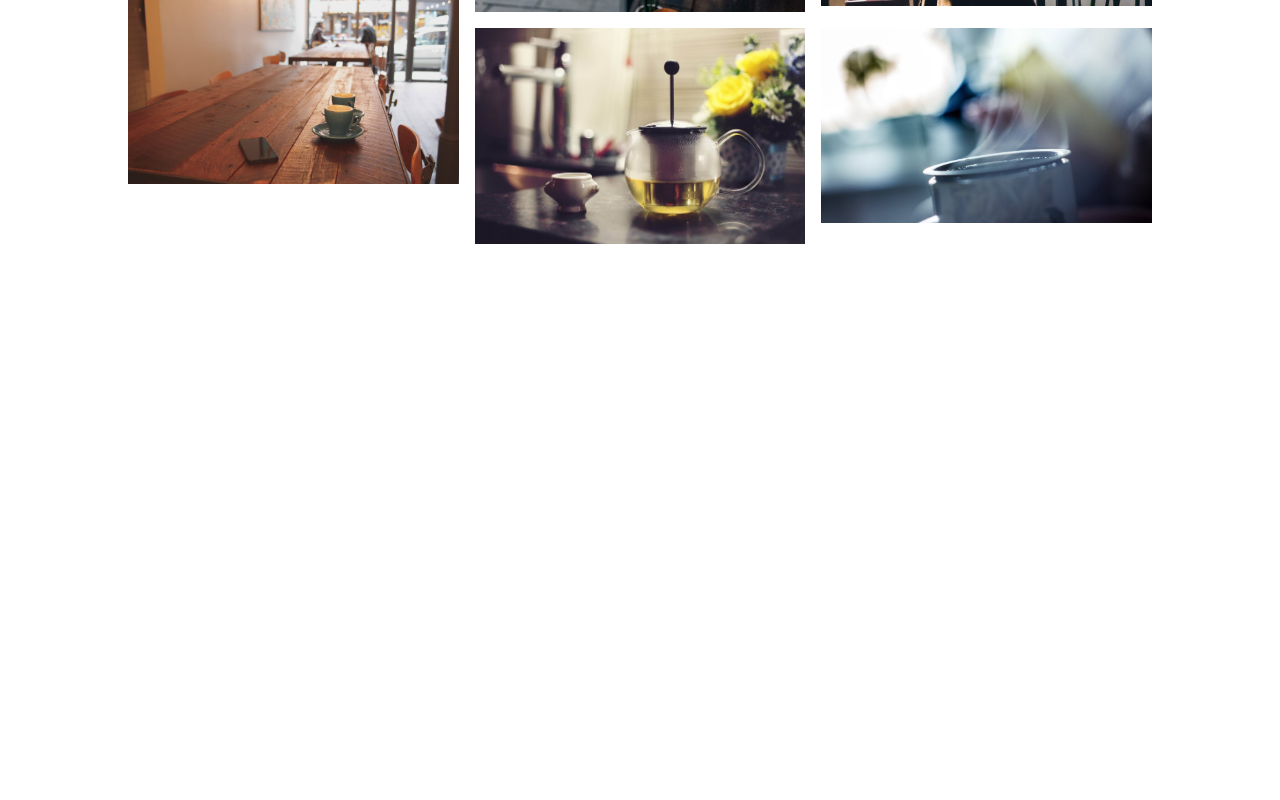
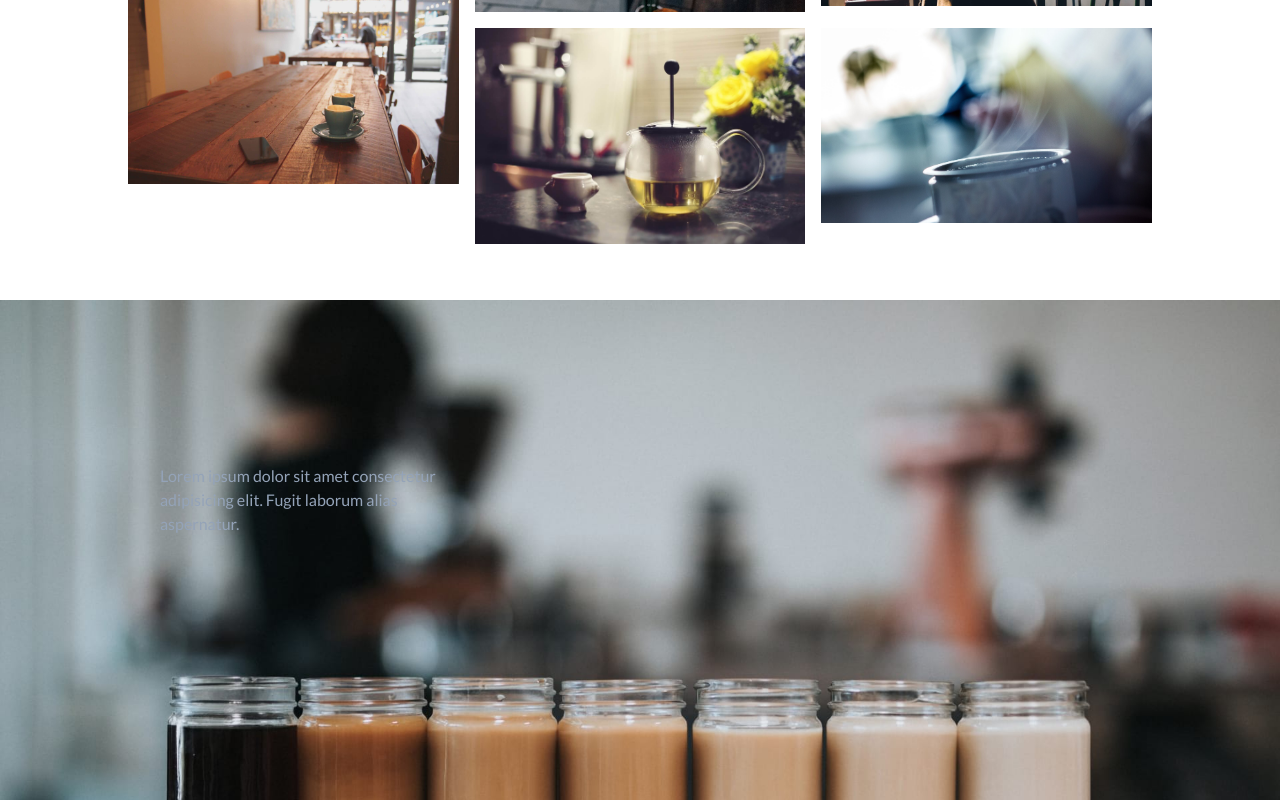
Before and after one commit to Iceblockp/Touche-cafe, a React (Vite) app: page / in a window 1280 px wide. Shown: the part 604-1404 px from the top of the page. Before the commit the page ends 876 px from the top, so only its background shows below. Built offline with nearby package versions, Linux system fonts and the light colour scheme; a web font is replaced by a local one.

Commit message:
sectionfourfinish

```diff
--- a/src/components/App.jsx
+++ b/src/components/App.jsx
@@ -1,10 +1,12 @@
 import React from 'react'
 import Gallery from './Gallery'
+import SectionFour from './SectionFour'
 
 const App = () => {
   return (
     <div>
       < Gallery />
+      <SectionFour/>
     </div>
   )
 }
--- /dev/null
+++ b/src/components/SectionFour.jsx
@@ -0,0 +1,24 @@
+import React from "react";
+import coffeeBottle from "../image/coffeeBottle.jpg";
+
+const SectionFour = () => {
+  return (
+    <section className="py-7">
+      <div className="relative">
+        <img className="absolute" src={coffeeBottle} alt="" />
+        <div className="container">
+          <div className="flex justify-center items-center md:py-9">
+            <div className="grid grid-cols-3 w-9/12">
+              <p className="z-10 grid-cols-1 mt-32 text-slate-400">
+                Lorem ipsum dolor sit amet consectetur adipisicing elit. Fugit
+                laborum alias aspernatur.
+              </p>
+            </div>
+          </div>
+        </div>
+      </div>
+    </section>
+  );
+};
+
+export default SectionFour;
--- a/tailwind.config.js
+++ b/tailwind.config.js
@@ -18,5 +18,5 @@ export default {
   },
   plugins: [
     require('flowbite/plugin')
-]
+],
 }
```
Also changed, not shown: src/components/GalleryPhotos.jsx (+22 -25 lines).
